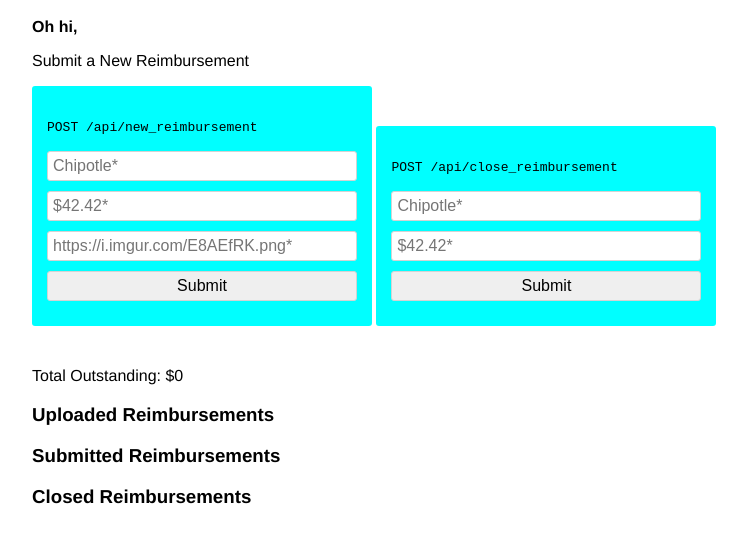
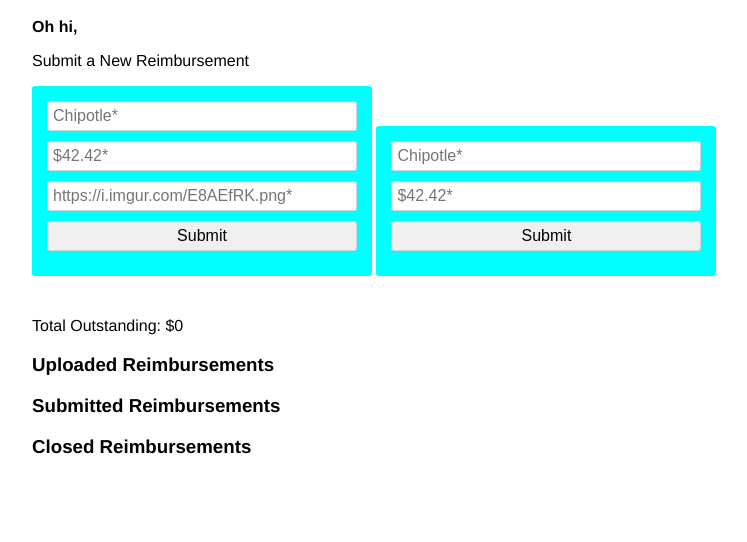
Before and after one commit to sbmercury/racket, a website: page protectpage.html in a window 1280 px wide. Shown: the part 72-614 px from the top of the page, without its empty margins (0-747 px from the left). Drawn offline with Linux system fonts and the light colour scheme; no server answers.

Commit message:
Front end clean up and README updates

```diff
--- a/protectpage.html
+++ b/protectpage.html
@@ -25,14 +25,12 @@
       <p>Submit a New Reimbursement</p>
 
           <form action="/api/new_reimbursement" method="post">
-            <p><code>POST /api/new_reimbursement</code></p>
             <input id="name" type="text" name="name" placeholder="Chipotle*">
             <input id="amount" type="text" name="amount" placeholder="$42.42*">
             <input id="receipt" type="text" name="receipt" placeholder="https://i.imgur.com/E8AEfRK.png*">
             <input type="submit" value="Submit">
           </form>
           <form action="/api/close_reimbursement" method="post">
-            <p><code>POST /api/close_reimbursement</code></p>
             <input id="closename" type="text" name="name" placeholder="Chipotle*">
             <input id="closeamount" type="text" name="amount" placeholder="$42.42*">
             <input type="submit" value="Submit">
```
Also changed, not shown: README.md.
